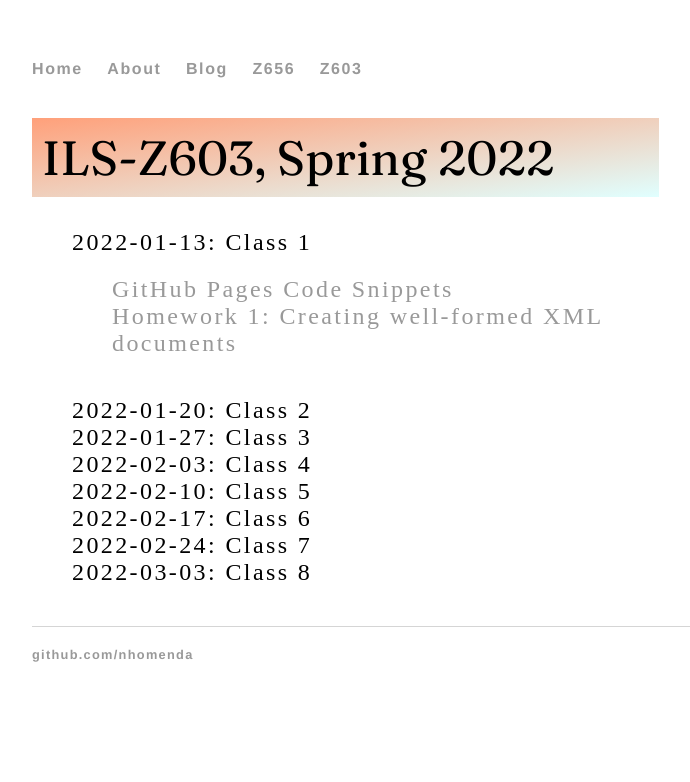
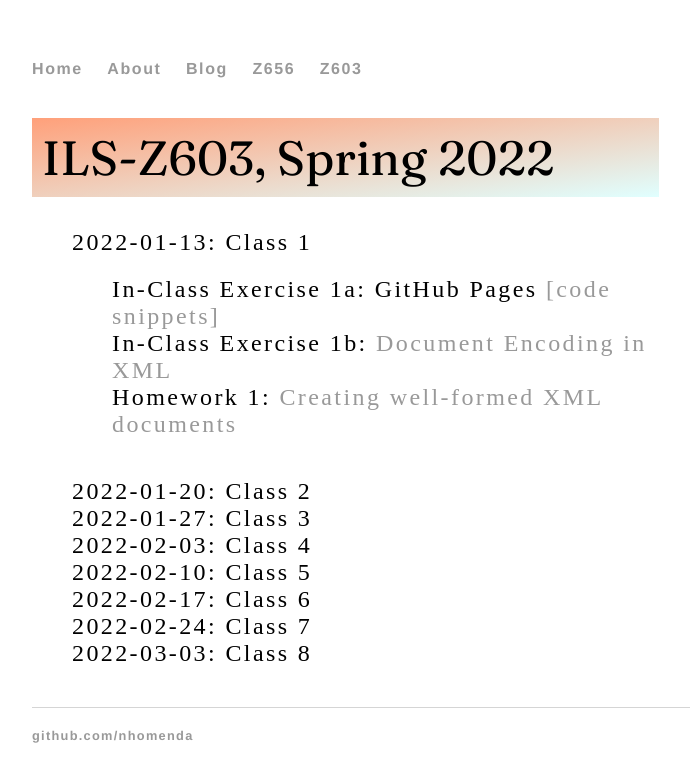
Before and after one commit to nhomenda/nhomenda.github.io, a Jekyll site: the page built from Z603/index.html, in a window 1280 px wide. Shown: the top 782 px of the page, without its empty margins (160-850 px from the left). Built offline with Jekyll 4.4.1, drawn with Linux system fonts in a browser that asks for light colours.

Commit message:
Update index.html

```diff
--- a/Z603/index.html
+++ b/Z603/index.html
@@ -6,8 +6,9 @@ title: ILS-Z603, Spring 2022
 	<ul class="posts">
 	    <li>2022-01-13: Class 1
         <ul>
-          <li><a href="/Z656/github-pages.html" title="GitHub Pages Code Snippets">GitHub Pages Code Snippets</a></li>
-	  <li><a href="/Z603/hw1.html" title="Creating well-formed XML documents">Homework 1: Creating well-formed XML documents</a></li>
+          <li>In-Class Exercise 1a: GitHub Pages <a href="/Z656/github-pages.html" title="GitHub Pages Code Snippets">[code snippets]</a></li>
+	  <li>In-Class Exercise 1b: <a href="/Z603/letter.jpeg" title="Document Encoding">Document Encoding in XML</a></li>
+	  <li>Homework 1: <a href="/Z603/hw1.html" title="Creating well-formed XML documents">Creating well-formed XML documents</a></li>
         </ul>
       </li>
       <li>2022-01-20: Class 2
```
